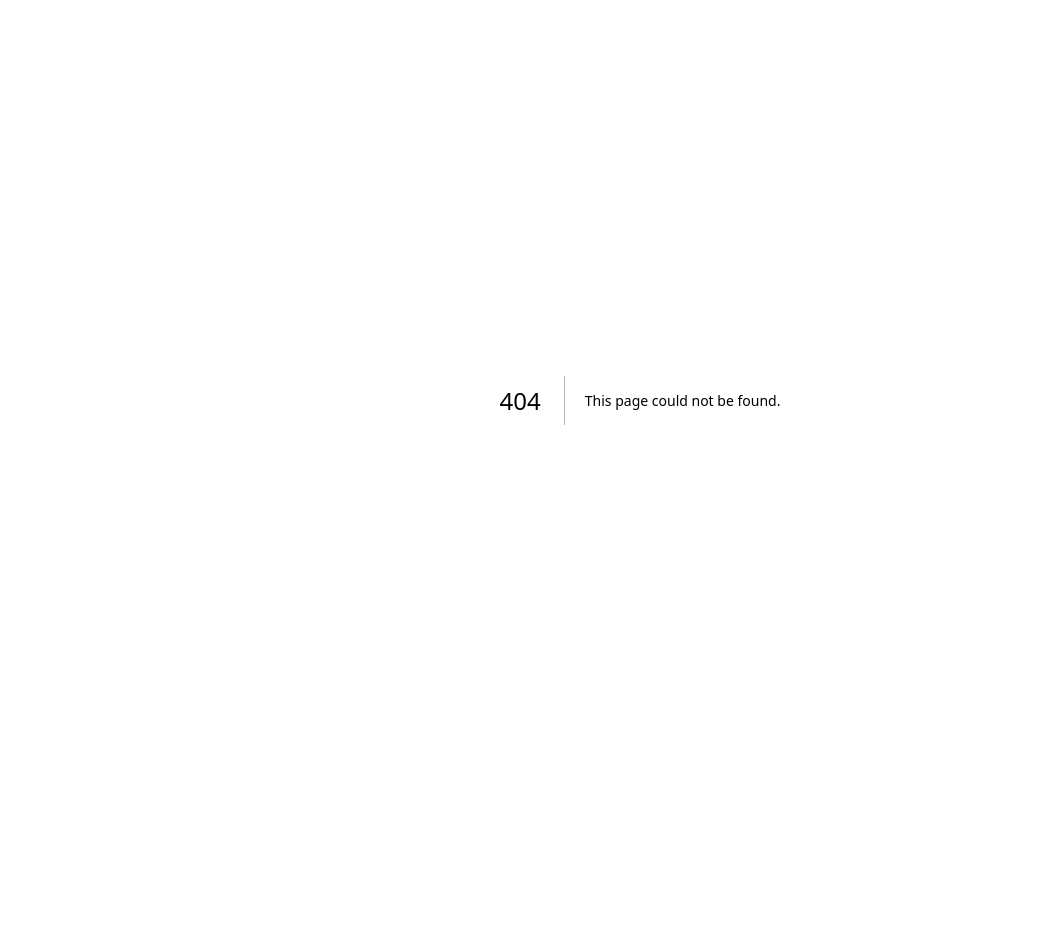
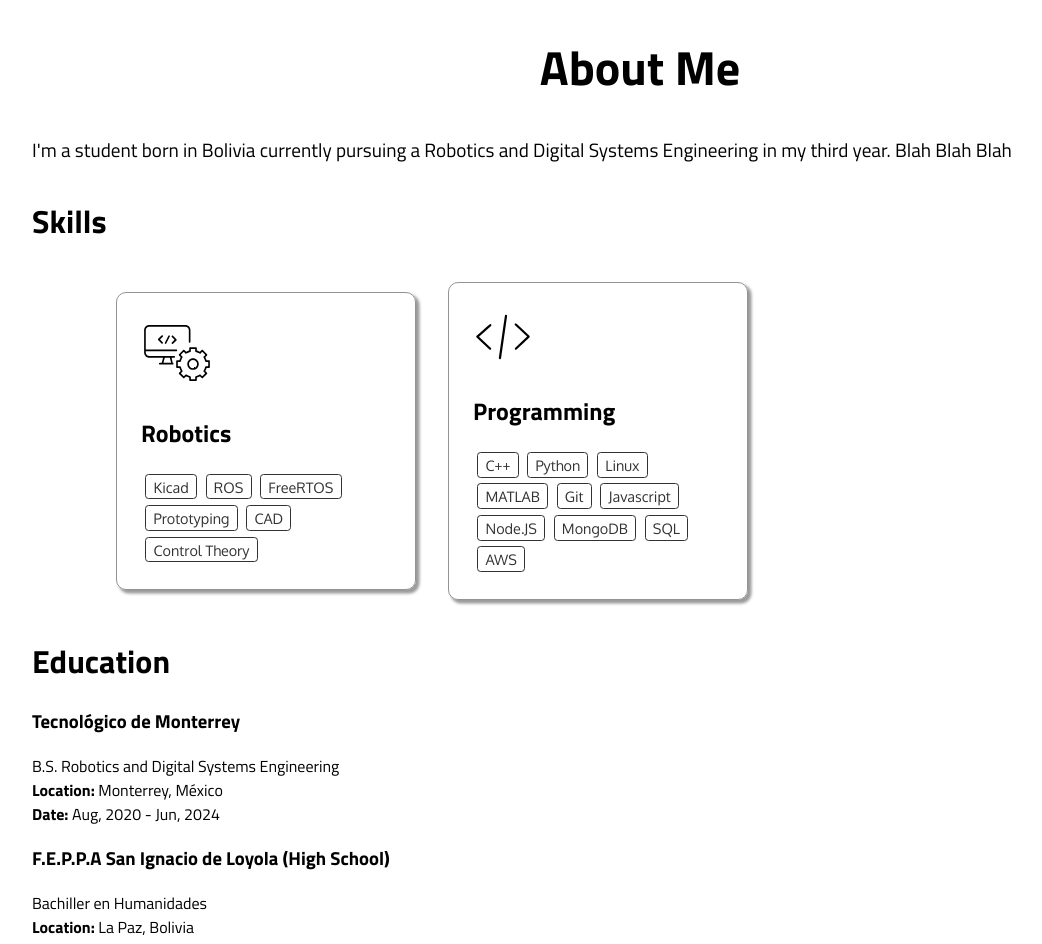
Before and after one commit to ianjduran/portfolio, a Next.js app: page /about in a window 1280 px wide. Before the commit this address had no page. Shown: the top 944 px of the page, without its empty margins (0-1042 px from the left). Before the commit the page ends 800 px from the top, so only its background shows below. Built offline with nearby package versions, Linux system fonts and the light colour scheme; a web font is replaced by a local one.

Commit message:
add about page

```diff
--- /dev/null
+++ b/components/edItem.js
@@ -0,0 +1,11 @@
+
+export default function EdItem(props){
+    return(
+        <>
+            <div><h3>{props.school}</h3></div>
+            <div>{props.subsection}</div>
+            <div><strong>Location: </strong> {props.location}</div>
+            <div><strong>Date: </strong> {props.date}</div>
+        </>
+    );
+}
--- a/components/keyword-box.js
+++ b/components/keyword-box.js
@@ -2,6 +2,11 @@ import styles from './keyword-box.module.css';
 
 export default function KeywordBox(props) {
     return (
-        <span className={styles.box} >{props.children}</span>
+        <>
+            {props.orange
+                ? <span className={styles.boxOrange} >{props.children}</span>
+                : <span className={styles.box} >{props.children}</span>
+            }
+        </>
     );
 }
--- a/components/keyword-box.module.css
+++ b/components/keyword-box.module.css
@@ -1,4 +1,4 @@
-.box {
+.box, .boxOrange {
     font-size: 90%;
     font-family: 'Oxygen Mono', Oxygen;
     margin: 0.2em 0.3em;
@@ -19,7 +19,7 @@
     border: none;
 }
 
-div.primary .box:hover {
+.boxOrange:hover {
     background-color: var(--color2);
     color: azure;
     /* transition: 0.3s; */
--- /dev/null
+++ b/pages/about.js
@@ -0,0 +1,91 @@
+import Link from "next/link"
+import styles from "../styles/About.module.css"
+import Image from "next/image";
+import KeywordBox from "../components/keyword-box";
+import keywordStyles from '../components/skills-box.module.css';
+import skillsBoxStyle from '../components/skills-box.module.css'
+
+import EdItem from "../components/edItem";
+
+
+export default function AboutPage() {
+    return (
+        <div className={styles.container}>
+            <h1 className={styles.title}>About Me</h1>
+
+            <p className={styles.description}>
+            I&apos;m a student born in Bolivia currently pursuing a Robotics and Digital Systems Engineering in my third year. Blah Blah Blah
+            {/* Lorem ipsum dolor sit amet, consectetur adipiscing elit. Vestibulum eget ante erat. Donec rutrum felis est, sit amet dignissim risus pharetra a. Ut quis nisi quam. Nam sollicitudin, massa vitae vulputate accumsan, nibh leo laoreet erat, eget pretium eros metus at augue. Donec ipsum dui, dictum ac magna vitae, vehicula maximus mauris. */}
+            </p>
+
+            <h1>Skills</h1>
+            <div className={styles.grid}>
+                <div className={skillsBoxStyle.skillBox}>
+                    <span className={styles.logo}>
+                        <Image src="/robotics.svg" alt="Logo" width={72} height={72} />
+                    </span>
+                    <h2>Robotics</h2>
+                    <div className={keywordStyles.primary}>
+                        <KeywordBox orange>Kicad</KeywordBox>
+                        <KeywordBox orange>ROS</KeywordBox>
+                        <KeywordBox orange>FreeRTOS</KeywordBox>
+                        <KeywordBox orange>Prototyping</KeywordBox>
+                        <KeywordBox orange>CAD</KeywordBox>
+                        <KeywordBox orange>Control Theory</KeywordBox>
+                    </div>
+                </div>
+                <div className={skillsBoxStyle.skillBox}>
+                    <span className={styles.logo}>
+                        <Image src="/code.svg" alt="Logo" width={60} height={60} />
+                    </span>
+                    <h2> Programming </h2>
+                    <div>
+                        <KeywordBox>C++</KeywordBox>
+                        <KeywordBox>Python</KeywordBox>
+                        <KeywordBox>Linux</KeywordBox>
+                        <KeywordBox>MATLAB</KeywordBox>
+                        <KeywordBox>Git</KeywordBox>
+                        {/* <KeywordBox>R</KeywordBox> */}
+                        <KeywordBox>Javascript</KeywordBox>
+                        <KeywordBox>Node.JS</KeywordBox>
+                        <KeywordBox>MongoDB</KeywordBox>
+                        <KeywordBox>SQL</KeywordBox>
+                        <KeywordBox>AWS</KeywordBox>
+                    </div>
+                </div>
+
+                {/* <div className={skillsBoxStyle.skillBox}>
+            <span className={styles.logo}>
+              <Image src="/code.svg" alt="Logo" width={60} height={60} />
+            </span>
+            <h2> Tools </h2>
+            <div>
+              <KeywordBox>Git</KeywordBox>
+            </div>
+          </div> */}
+
+            </div>
+            <h1>Education</h1>
+                <EdItem
+                    school="Tecnológico de Monterrey"
+                    subsection="B.S. Robotics and Digital Systems Engineering"
+                    location="Monterrey, México"
+                    date="Aug, 2020 - Jun, 2024"
+                />
+                <EdItem
+                    school="F.E.P.P.A San Ignacio de Loyola (High School)"
+                    subsection="Bachiller en Humanidades"
+                    location="La Paz, Bolivia"
+                    date="2008-2019"
+                />
+            <h1>Awards</h1>
+
+
+
+            <h3>
+                <Link className={styles.backToHome} href="/">← Back to home</Link>
+            </h3>
+        </div>
+
+    );
+}
--- /dev/null
+++ b/styles/About.module.css
@@ -0,0 +1,28 @@
+.container {
+    padding: 0 2rem;
+}
+
+.grid {
+    display: flex;
+    align-items: center;
+    justify-content: center;
+    flex-wrap: wrap;
+    max-width: 800px;
+}
+
+.backToHome{
+    color: dodgerblue;
+}
+
+.description {
+    margin: 2rem 0;
+    line-height: 1.5;
+    font-size: 1.2rem;
+}
+
+.title {
+    text-align: center;
+    margin: 2rem 0;
+    line-height: 1.5;
+    font-size: 3rem;
+}
--- a/styles/Home.module.css
+++ b/styles/Home.module.css
@@ -46,7 +46,7 @@
   margin: 0;
   line-height: 1.15;
   font-size: 4rem;
- }
+}
 
 .title,
 .description {
```
Also changed, not shown: pages/index.js (+2 -52 lines).
